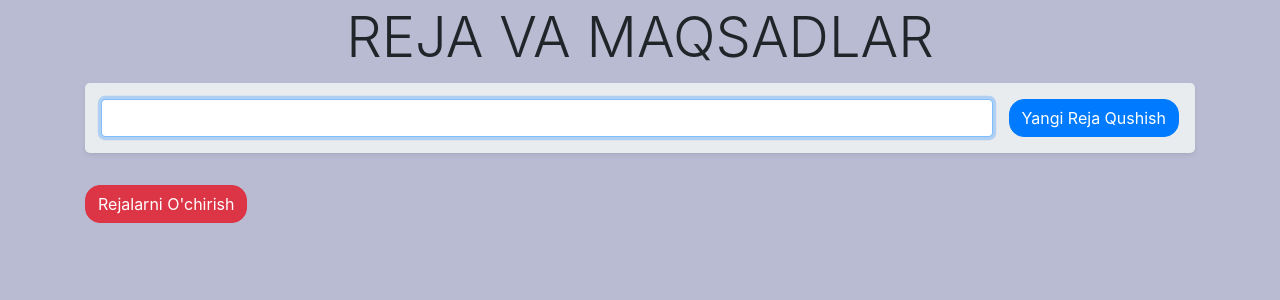
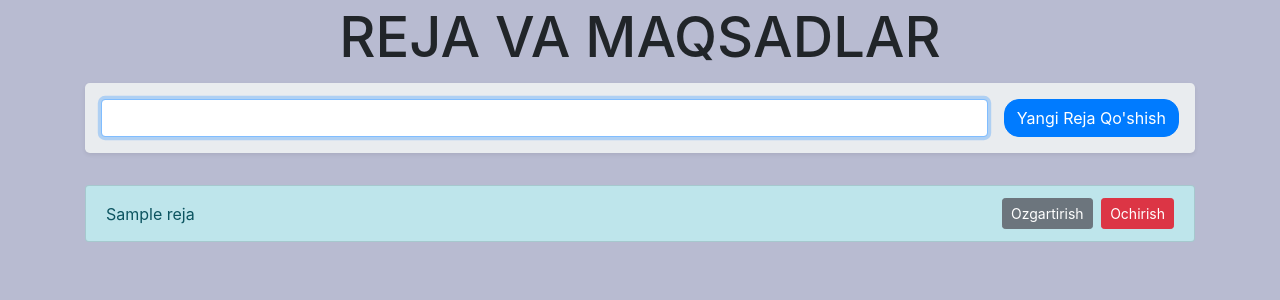
Before and after one commit to mamurdev/reja, a Node server app: template views/reja.ejs in a window 1280 px wide. Shown: the top 300 px of the page. Run offline with Node 20, Linux system fonts and the light colour scheme; the template is opened without the code that fills it: most values are stand-ins (such as "Sample title", 1, 10 or a date in 2020); some libraries are stand-ins or nearby versions.

Commit message:
feat: CRUD operatsiyalari

```diff
--- a/app.js
+++ b/app.js
@@ -6,15 +6,13 @@ const app = express();
 const fs = require("fs");
 
 // MongoDB Connection
-const db = require('./server').db();
+const db = require("./server").db('reja');
 
 fs.readFile("database/user.json", "utf8", (err, data) => {
   if (err) {
     console.log("ERROR:", err);
   }
-  {
-    user = JSON.parse(data);
-  }
+  let user = JSON.parse(data);
 });
 
 // 1: Kirish Code
@@ -29,17 +27,33 @@ app.set("views", "views");
 app.set("view engine", "ejs");
 
 // 4: Routing Code
-app.get("/", function (req, res) {
-  res.render("reja");
-});
-
 app.get("/author", function (req, res) {
   res.render("author", { user: user });
 });
 
 app.post("/create-item", (req, res) => {
-  res.json({ test: "success" });
+  const new_reja = req.body.reja;
+  db.collection("plans").insertOne({ reja: new_reja }, (err, data) => {
+    if (err) {
+      console.log("Error", err);
+      res.end("something went wrong");
+    } else {
+      res.end("successfully added");
+    }
+  });
 });
 
+app.get("/", function (req, res) {
+  db.collection("plans")
+    .find()
+    .toArray((err, data) => {
+      if (err) {
+        console.log("Error", err);
+        res.end("something went wrong");
+      } else {
+        res.render("reja", { items: data });
+      }
+    });
+});
 
 module.exports = app;
--- a/package.json
+++ b/package.json
@@ -17,5 +17,8 @@
     "express": "^5.2.1",
     "mongodb": "^3.2.6",
     "nodemon": "^3.1.14"
+  },
+  "devDependencies": {
+    "prettier-plugin-ejs": "^1.0.3"
   }
 }
--- a/views/reja.ejs
+++ b/views/reja.ejs
@@ -13,14 +13,16 @@
   </head>
   <body style="background-color: #b8bbd1">
     <div class="container">
-      <h1 class="display-4 text-center py-1">REJA VA MAQSADLAR</h1>
+      <h1 style="font-weight: 450" class="display-4 text-center py-1">
+        REJA VA MAQSADLAR
+      </h1>
 
       <div class="jumbotron p-3 shadow-sm">
         <form id="create-form" action="/create-item" method="POST">
           <div class="d-flex align-items-center">
             <input
               id="create-field"
-              name="item"
+              name="reja"
               autofocus
               autocomplete="off"
               class="form-control mr-3"
@@ -28,14 +30,33 @@
               style="flex: 1"
             />
             <button class="btn btn-primary" style="border-radius: 15px">
-              Yangi Reja Qushish
+              Yangi Reja Qo'shish
             </button>
           </div>
         </form>
       </div>
-      <button type="button" class="btn btn-danger" style="border-radius: 15px">
-        Rejalarni O'chirish
+
+
+      <ul id="item-list" class="list-group pb-5">
+  <% items.map(function(item) { %>
+  <li
+    class="list-group-item list-group-item-info d-flex align-items-center justify-content-between"
+  >
+    <span class="item-text"><%=item.reja%></span>
+    <div>
+      <button
+        data-id="<%=item._id%>"
+        class="edit-me btn btn-secondary btn-sm mr-1"
+      >
+        Ozgartirish
       </button>
+      <button data-id="<%=item._id%>" class="delete-me btn btn-danger btn-sm">
+        Ochirish
+      </button>
+    </div>
+  </li>
+  <% }) %>
+</ul>
     </div>
   </body>
 </html>
```
Also changed, not shown: 1 other file.
